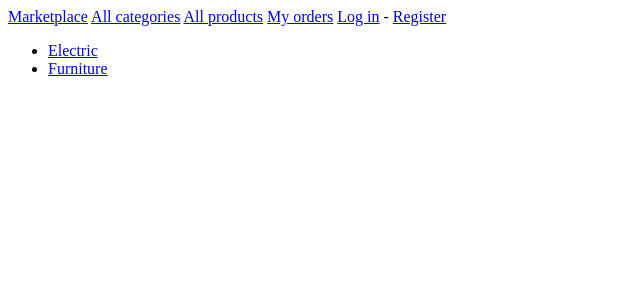
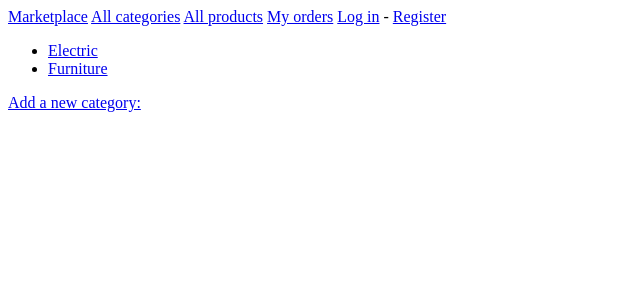
Before and after one commit to siarheismirnou1377/first_marketplace, a Django app: page /categories/ in a window 1280 px wide. Shown: the top 300 px of the page, without its empty margins (0-640 px from the left). Run offline with Django 4.2, Linux system fonts and the light colour scheme; data comes from the database, SQL or seed files in the repository.

Commit message:
add href new_category

```diff
--- a/marketplaces/templates/marketplaces/categories.html
+++ b/marketplaces/templates/marketplaces/categories.html
@@ -11,5 +11,6 @@
             <li>There are no category.</li>
         {% endfor %}
     </ul>
+    <a href="{% url 'marketplaces:new_category' %}">Add a new category:</a>
 
 {% endblock content %}
```
